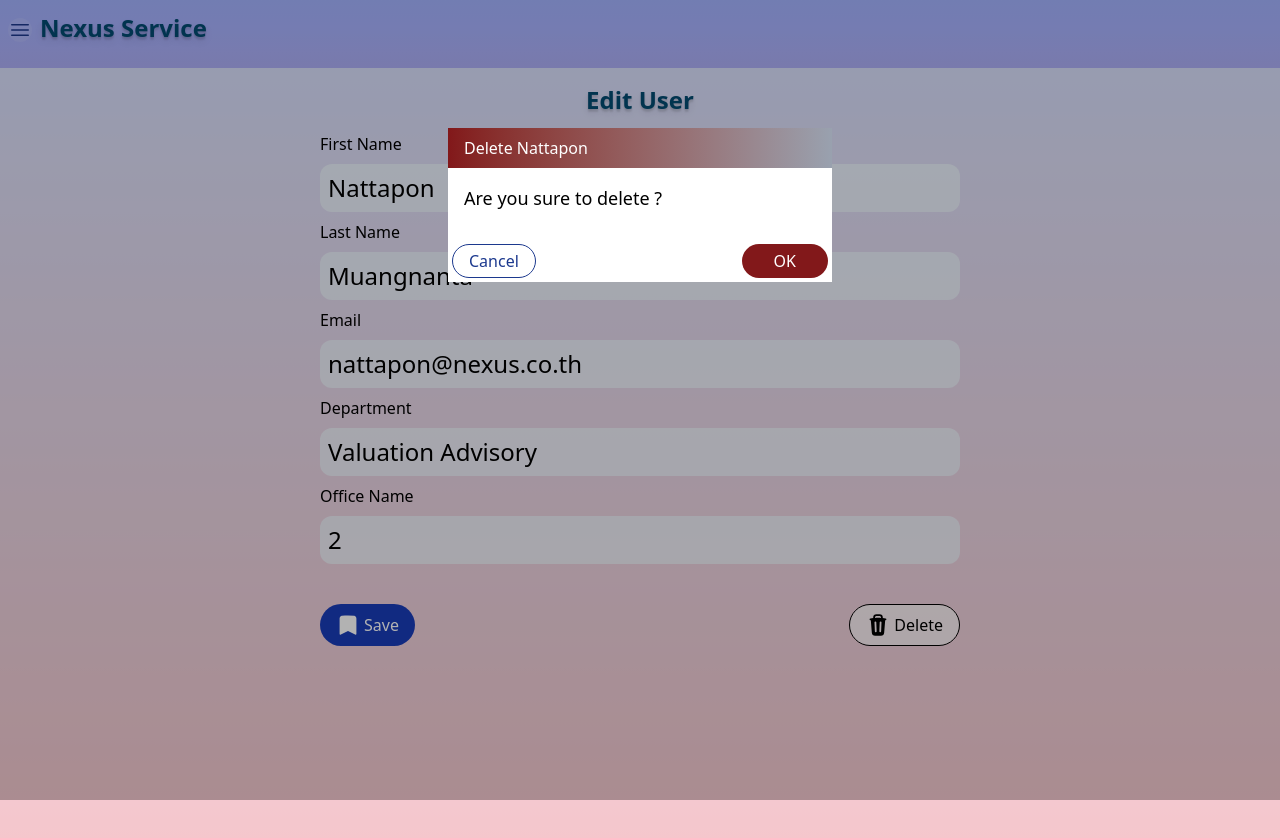
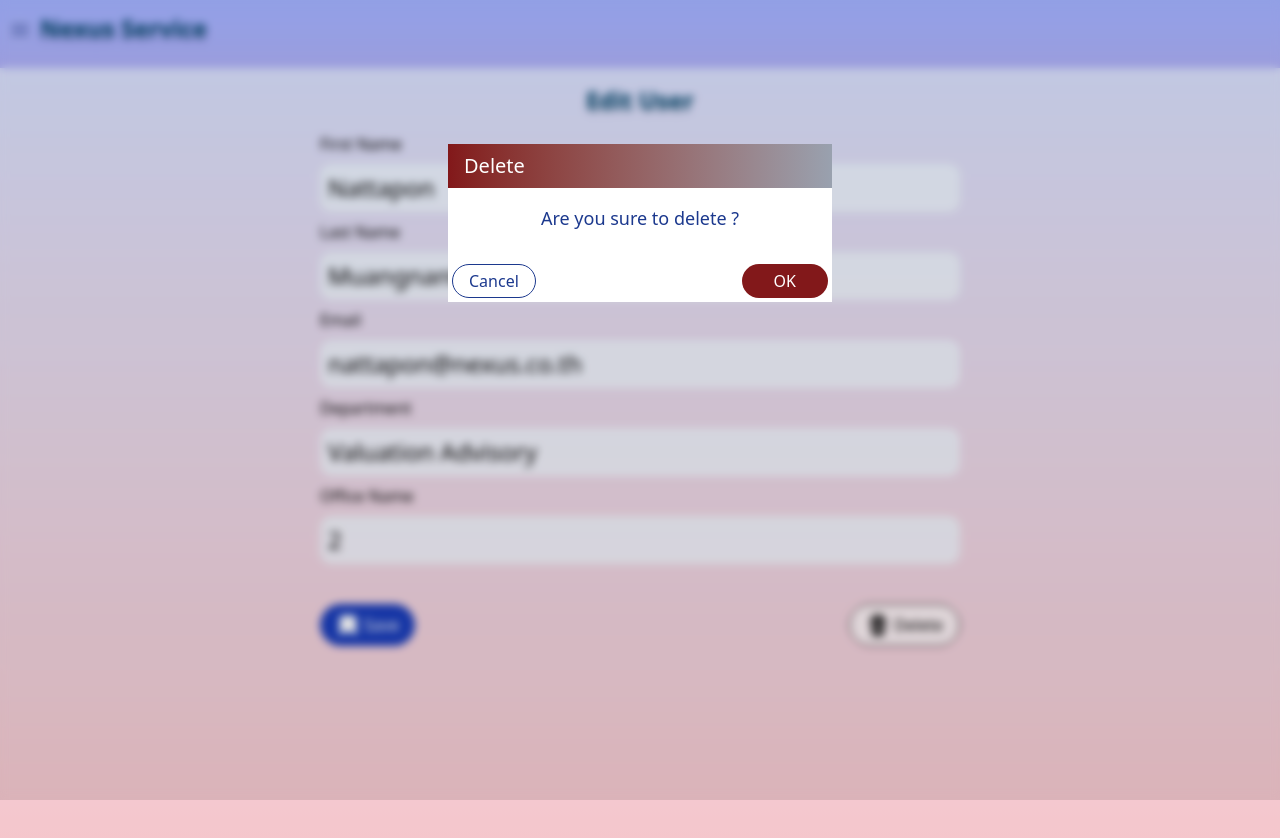
Before and after one commit to deskcodeFun/nexus-app, a Vue app: page /editUser/1 in a window 1280 px wide. Both pictures are taken after a click on the button "Delete". Shown: the top 838 px of the page. Built offline with nearby package versions, Linux system fonts and the light colour scheme.

Commit message:
changes: favicon fix: BaseModal UserEdit UI

```diff
--- a/src/components/BaseModal.vue
+++ b/src/components/BaseModal.vue
@@ -2,9 +2,15 @@
   <teleport to="body">
     <div
       v-show="modalActive"
-      class="absolute w-full bg-black/30 h-screen top-0 left-0 flex justify-center"
+      @click.self="emit('close-modal')"
+      class="backdrop-blur-xs absolute w-full bg-black/10 h-screen top-0 left-0 flex justify-center"
     >
-      <div v-if="modalActive" class="bg-white self-start mt-32 max-w-screen-md sm:w-96">
+      <div v-if="modalActive" class="bg-white self-start mt-36 mx-4 w-full sm:w-96">
+        <!-- Title of model props from parent -->
+        <p class="bg-linear-to-r from-red-900 to-gray-400 text-white text-xl px-4 py-2">
+          {{ title }}
+        </p>
+        <!-- contents of modal create in parent -->
         <slot />
         <div class="flex justify-between">
           <button
@@ -31,8 +37,7 @@ defineProps({
     type: Boolean,
     default: false,
   },
+  title: String,
 })
 const emit = defineEmits(['close-modal', 'save-data'])
 </script>
-
-<style lang="scss" scoped></style>
--- a/src/components/users/UserEdit.vue
+++ b/src/components/users/UserEdit.vue
@@ -59,13 +59,11 @@
         </button>
         <BaseModal
           :modalActive="modalActive"
+          title="Delete"
           @save-data="delUser(deleteID)"
           @close-modal="modalActive = false"
         >
-          <p class="bg-linear-to-r from-red-900 to-gray-400 text-white px-4 py-2">
-            Delete {{ ' ' + fname }}
-          </p>
-          <p class="mt-4 px-4 text-lg">Are you sure to delete ?</p>
+          <p class="flex justify-center pt-4 text-blue-900 text-lg">Are you sure to delete ?</p>
         </BaseModal>
       </div>
     </form>
```
Also changed, not shown: 2 other files (tests, documents, lock files or other folders).
